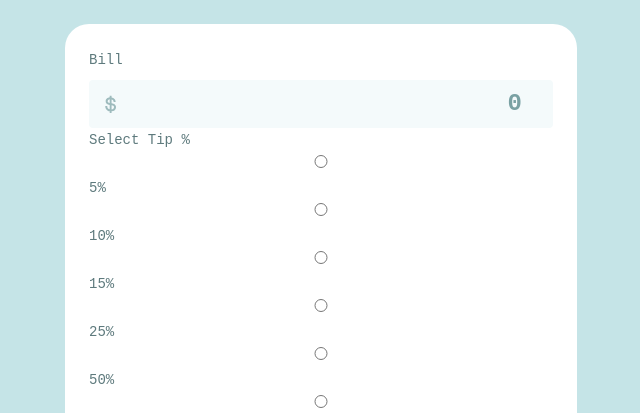
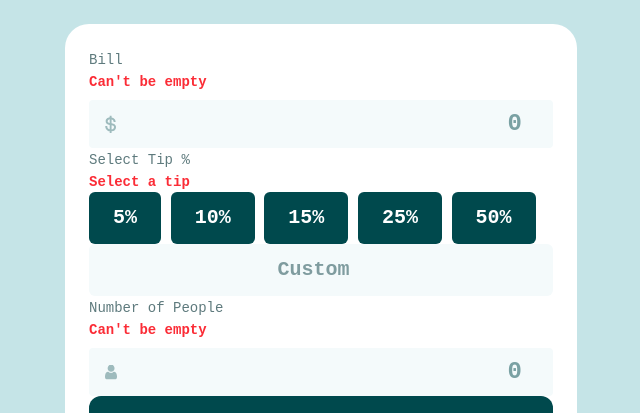
Before and after one commit to omofon/Personal-Projects, a website: page Frontend Mentor/tip-calculator-app-main/index.html in a window 1280 px wide. Shown: the part 110-523 px from the top of the page, without its empty margins (319-959 px from the left). Drawn offline with Linux system fonts and the light colour scheme.

Commit message:
fix(tip-button): change from radio buttons to buttons

```diff
--- a/Frontend Mentor/tip-calculator-app-main/index.html
+++ b/Frontend Mentor/tip-calculator-app-main/index.html
@@ -54,59 +54,21 @@
               </div>
 
               <div class="tip-grid grid-cols-2 gap-2">
-                <input
-                  type="radio"
-                  name="tip-percent"
-                  id="tip-5"
-                  value="5"
-                  class="tip-radio-input"
-                />
-                <label for="tip-5" class="tip-button">5%</label>
-
-                <input
-                  type="radio"
-                  name="tip-percent"
-                  id="tip-10"
-                  value="10"
-                  class="tip-radio-input"
-                />
-                <label for="tip-10" class="tip-button">10%</label>
-
-                <input
-                  type="radio"
-                  name="tip-percent"
-                  id="tip-15"
-                  value="15"
-                  class="tip-radio-input"
-                />
-                <label for="tip-15" class="tip-button">15%</label>
-
-                <input
-                  type="radio"
-                  name="tip-percent"
-                  id="tip-25"
-                  value="25"
-                  class="tip-radio-input"
-                />
-                <label for="tip-25" class="tip-button">25%</label>
-
-                <input
-                  type="radio"
-                  name="tip-percent"
-                  id="tip-50"
-                  value="50"
-                  class="tip-radio-input"
-                />
-                <label for="tip-50" class="tip-button">50%</label>
-
-                <input
-                  type="radio"
-                  name="tip-percent"
-                  id="tip-custom-radio"
-                  value="custom"
-                  class="tip-radio-input"
-                  aria-label="Custom Tip Percentage"
-                />
+                <button type="button" class="tip-button" data-tip="5">
+                  5%
+                </button>
+                <button type="button" class="tip-button" data-tip="10">
+                  10%
+                </button>
+                <button type="button" class="tip-button" data-tip="15">
+                  15%
+                </button>
+                <button type="button" class="tip-button" data-tip="25">
+                  25%
+                </button>
+                <button type="button" class="tip-button" data-tip="50">
+                  50%
+                </button>
                 <input
                   type="number"
                   id="custom-amount"
--- a/Frontend Mentor/tip-calculator-app-main/index.js
+++ b/Frontend Mentor/tip-calculator-app-main/index.js
@@ -5,8 +5,7 @@ document.addEventListener("DOMContentLoaded", () => {
   const billError = document.getElementById("bill-error");
 
   // Tip Elements
-  const tipRadioInputs = document.querySelectorAll('input[name="tip-percent"]');
-  const customRadio = document.getElementById("tip-custom-radio");
+  const tipButtons = document.querySelectorAll(".tip-button");
   const customInput = document.getElementById("custom-amount");
   const tipError = document.getElementById("tip-error");
 
@@ -21,6 +20,9 @@ document.addEventListener("DOMContentLoaded", () => {
   // Reset Button
   const resetButton = document.getElementById("reset-button");
 
+  // --- State Management ---
+  let selectedTipPercent = null;
+
   // --- Helper Functions --- //
 
   function showError(element, message) {
@@ -32,11 +34,6 @@ document.addEventListener("DOMContentLoaded", () => {
     element.textContent = "";
     element.classList.remove("visible");
   }
-
-  /**
-   * Validates input fields and returns the parsed value or null on error.
-   * Clears or sets the error display.
-   */
 
   // Checks if Bill input is Valid
   function validateBill(value) {
@@ -63,7 +60,7 @@ document.addEventListener("DOMContentLoaded", () => {
       return null;
     }
 
-    const people = parseInt(value);
+    const people = parseInt(value, 10);
 
     // Checks for NaN or non-positive number
     if (isNaN(people) || people < 1) {
@@ -82,18 +79,13 @@ document.addEventListener("DOMContentLoaded", () => {
 
   // Gets the selected tip percentage value
   function getTipPercent() {
-    const checkedRadio = document.querySelector(
-      'input[name="tip-percent"]:checked'
-    );
-
-    if (!checkedRadio) {
+    if (selectedTipPercent === null) {
       showError(tipError, "Select a tip");
       return null;
     }
 
-    clearError(tipError);
-
-    if (checkedRadio.value === "custom") {
+    // Validate custom input if that's what's selected
+    if (selectedTipPercent === "custom") {
       const value = customInput.value.trim();
       const customTip = parseFloat(value);
 
@@ -106,10 +98,24 @@ document.addEventListener("DOMContentLoaded", () => {
         showError(tipError, "1 - 100%");
         return null;
       }
+
+      clearError(tipError);
       return customTip;
     }
 
-    return parseFloat(checkedRadio.value);
+    clearError(tipError);
+    return selectedTipPercent;
+  }
+
+  // Clears active state from all tip buttons
+  function clearTipSelection() {
+    tipButtons.forEach((btn) => btn.classList.remove("active"));
+  }
+
+  // Sets a tip button as active
+  function setActiveTipButton(button) {
+    clearTipSelection();
+    button.classList.add("active");
   }
 
   // Renders tip/person and total/person
@@ -127,9 +133,7 @@ document.addEventListener("DOMContentLoaded", () => {
     }
 
     // 3. Calculation (tipPercent is already validated to be a number)
-    // Convert tip percentage to a decimal (e.g., 15 -> 0.15)
     const tipFactor = tipPercent / 100;
-
     const tipAmount = bill * tipFactor;
     const totalAmount = bill + tipAmount;
 
@@ -143,8 +147,14 @@ document.addEventListener("DOMContentLoaded", () => {
 
   // Function for reset button
   function resetForm() {
-    document.getElementById("splitter-form").reset();
+    // Clear inputs
+    billInput.value = "";
+    peopleInput.value = "";
     customInput.value = "";
+
+    // Clear tip selection state
+    selectedTipPercent = null;
+    clearTipSelection();
 
     // Clear outputs
     tipPerPerson.textContent = "$0.00";
@@ -162,25 +172,42 @@ document.addEventListener("DOMContentLoaded", () => {
   billInput.addEventListener("input", calculateTip);
   peopleInput.addEventListener("input", calculateTip);
 
-  // Listener for Custom Input: Checks the custom radio button and calculates
-  customInput.addEventListener("input", () => {
-    if (customInput.value.trim() !== "") {
-      customRadio.checked = true;
-    }
-    calculateTip();
-  });
+  // Tip Button Click Handlers
+  tipButtons.forEach((button) => {
+    button.addEventListener("click", () => {
+      // Set the selected tip from data attribute
+      selectedTipPercent = parseFloat(button.dataset.tip);
 
-  // Listener for all Tip Radio Buttons (Consolidated)
-  tipRadioInputs.forEach((radio) => {
-    radio.addEventListener("change", () => {
-      if (radio !== customRadio) {
-        customInput.value = "";
-      }
+      // Update visual state
+      setActiveTipButton(button);
+
+      // Clear custom input
+      customInput.value = "";
+
+      // Recalculate
       calculateTip();
     });
   });
 
-  // Listener for Reset Button (Fix: passing the function reference)
+  // Custom Input Handler
+  customInput.addEventListener("input", () => {
+    if (customInput.value.trim() !== "") {
+      // Mark that custom is selected
+      selectedTipPercent = "custom";
+
+      // Clear button selection
+      clearTipSelection();
+
+      // Recalculate
+      calculateTip();
+    } else {
+      // If custom input is cleared, reset tip selection
+      selectedTipPercent = null;
+      calculateTip();
+    }
+  });
+
+  // Reset Button Listener
   resetButton.addEventListener("click", resetForm);
 
   // Initial calculation check (useful if inputs retain values on refresh)
--- a/Frontend Mentor/tip-calculator-app-main/src/style.css
+++ b/Frontend Mentor/tip-calculator-app-main/src/style.css
@@ -51,15 +51,6 @@
     @apply focus:outline-none focus:ring-2 focus:ring-primary;
   }
 
-  .tip-custom-input {
-    @apply w-full px-3 py-3 mt-3 border-2 border-primary-dark rounded-lg text-base transition-all;
-    @apply focus:outline-none focus:border-primary;
-  }
-
-  .error-message {
-    @apply hidden text-red-500 text-sm mt-2 font-medium;
-  }
-
   .result-line {
     @apply flex justify-between items-center;
   }
@@ -76,8 +67,35 @@
     @apply text-3xl text-primary tracking-wide;
   }
 
-  button {
-    @apply w-max rounded-md text-center;
+  /* Error Message Styles */
+  .error-message {
+    @apply text-red-500 text-sm font-bold;
+    display: none; /* Hidden by default */
+  }
+
+  .error-message.visible {
+    display: block; /* Shows when .visible class is added */
+  }
+
+  /* Tip Button Styles */
+  .tip-button {
+    @apply px-6 py-3 rounded-md font-bold text-xl text-white bg-primary-dark;
+    @apply hover:bg-primary hover:text-primary-dark;
+    @apply transition-colors duration-200 cursor-pointer;
+    @apply focus:outline-none focus:ring-2 focus:ring-primary focus:ring-offset-2;
+  }
+
+  /* Active state for selected tip button */
+  .tip-button.active {
+    @apply bg-primary text-primary-dark;
+  }
+
+  /* Custom input styling */
+  .custom-input {
+    @apply px-6 py-3 rounded-md font-bold text-xl text-primary-dark bg-neutral-50;
+    @apply text-right placeholder:text-center placeholder:text-neutral-400;
+    @apply focus:outline-none focus:ring-2 focus:ring-primary;
+    @apply transition-all duration-200;
   }
 }
 
```
Also changed, not shown: Frontend Mentor/tip-calculator-app-main/src/output.css.
